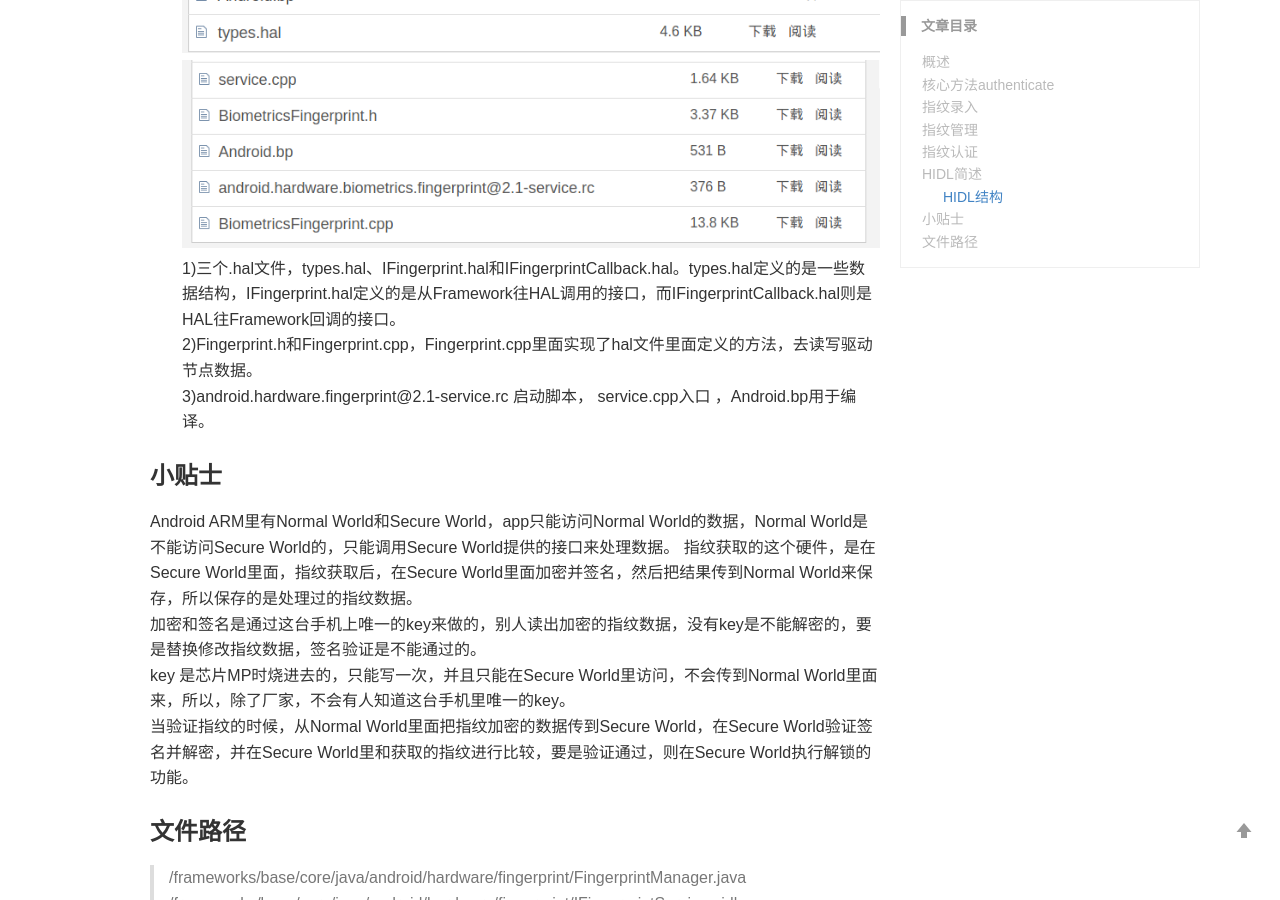
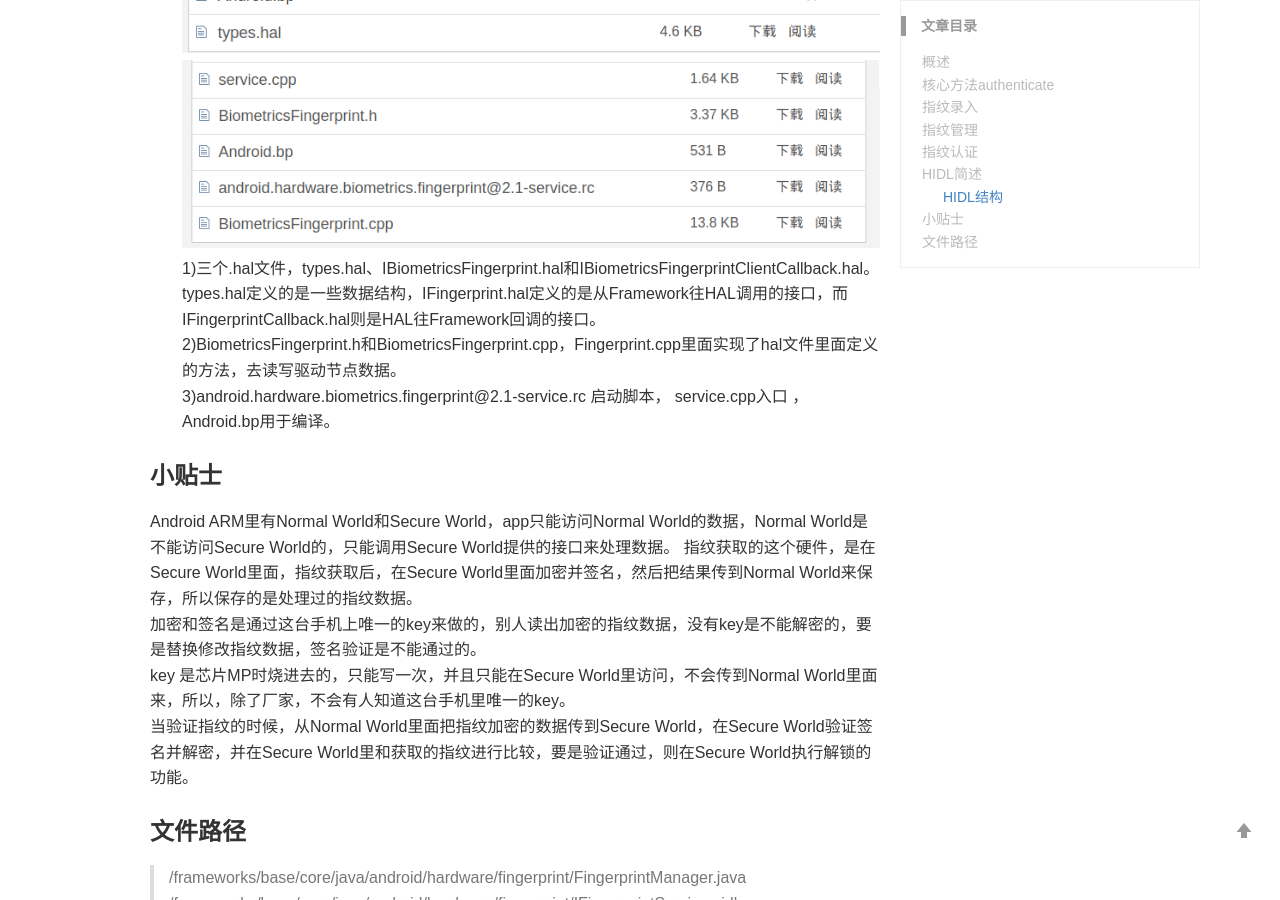
Before and after one commit to BugLiee/BugLiee.github.io, a Jekyll site: the page built from _posts/2020-04-01-blog.md, in a window 1280 px wide and 900 px high, scrolled down 11948 px. Built offline with Jekyll 4.4.1, drawn with Linux system fonts in a browser that asks for light colours; comment, search, counter and statistics services are not loaded.

Commit message:
Update 2020-04-01-blog.md

```diff
--- a/_posts/2020-04-01-blog.md
+++ b/_posts/2020-04-01-blog.md
@@ -518,9 +518,9 @@ Same-Process（直通）模式下使用。升级到 Android 8.0 的设备可以
 <br>
 <img src="/images/fp_hidl02.png" width="100%" alt="fp官方图片" />
 <br>
-1)三个.hal文件，types.hal、IFingerprint.hal和IFingerprintCallback.hal。types.hal定义的是一些数据结构，IFingerprint.hal定义的是从Framework往HAL调用的接口，而IFingerprintCallback.hal则是HAL往Framework回调的接口。<br>
-2)Fingerprint.h和Fingerprint.cpp，Fingerprint.cpp里面实现了hal文件里面定义的方法，去读写驱动节点数据。<br>
-3)android.hardware.fingerprint@2.1-service.rc 启动脚本， service.cpp入口 ，Android.bp用于编译。<br>
+1)三个.hal文件，types.hal、IBiometricsFingerprint.hal和IBiometricsFingerprintClientCallback.hal。types.hal定义的是一些数据结构，IFingerprint.hal定义的是从Framework往HAL调用的接口，而IFingerprintCallback.hal则是HAL往Framework回调的接口。<br>
+2)BiometricsFingerprint.h和BiometricsFingerprint.cpp，Fingerprint.cpp里面实现了hal文件里面定义的方法，去读写驱动节点数据。<br>
+3)android.hardware.biometrics.fingerprint@2.1-service.rc 启动脚本， service.cpp入口 ，Android.bp用于编译。<br>
 
 ### 小贴士
 Android ARM里有Normal World和Secure World，app只能访问Normal World的数据，Normal World是不能访问Secure World的，只能调用Secure World提供的接口来处理数据。
```
